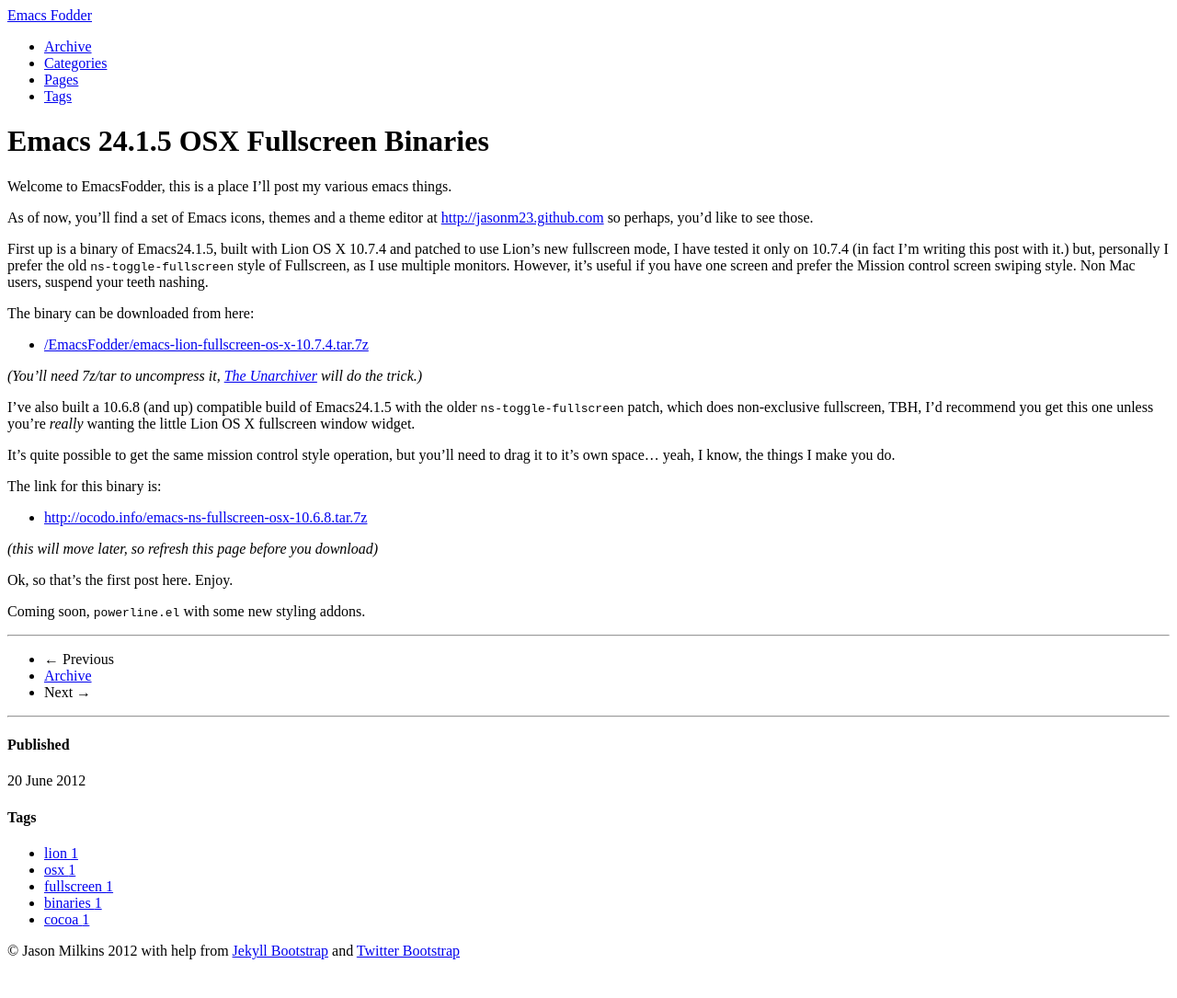
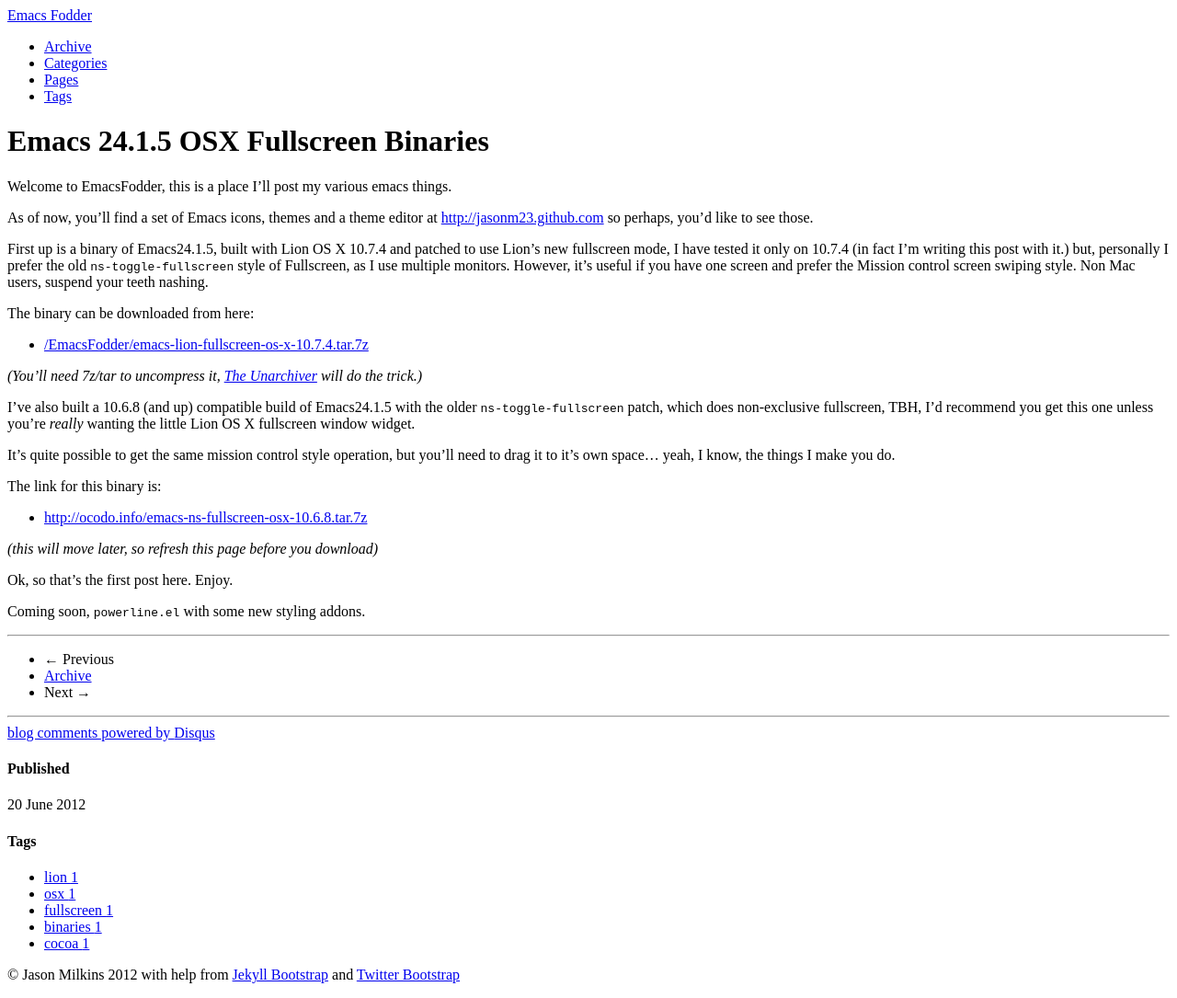
Before and after one commit to jasonm23/OldEmacsFodder, a Jekyll site: the page built from _posts/2012-06-20-emacs-binaries.md, in a window 1280 px wide. Shown: the whole page at 92% size. Built offline with Jekyll 4.4.1, drawn with Linux system fonts in a browser that asks for light colours; comment, search, counter and statistics services are not loaded; before the commit the page ends 1059 px from its top, so only the background shows below that; part of the change alters nothing that is shown.

Commit message:
permalink-fix

```diff
--- a/_config.yml
+++ b/_config.yml
@@ -54,7 +54,7 @@ JB :
   #   - Only the following values are falsy: ["", null, false]
   #   - When setting BASE_PATH it must be a valid url.
   #     This means always setting the protocol (http|https) or prefixing with "/"
-  BASE_PATH : http://jasonm23.github.com/EmacsFodder/
+  BASE_PATH : http://jasonm23.github.com/EmacsFodder
 
   # By default, the asset_path is automatically defined relative to BASE_PATH plus the enabled theme.
   # ex: [BASE_PATH]/assets/themes/[THEME-NAME]
@@ -69,20 +69,20 @@ JB :
   # These paths are to the main pages Jekyll-Bootstrap ships with.
   # Some JB helpers refer to these paths; change theme here if needed.
   #
-  archive_path: /EmacsFodder/archive.html
-  categories_path : /EmacsFodder/categories.html
-  tags_path : /EmacsFodder/tags.html
+  archive_path: /archive.html
+  categories_path : /categories.html
+  tags_path : /tags.html
 
   # Settings for comments helper
   # Set 'provider' to the comment provider you want to use.
   # Set 'provider' to false to turn commenting off globally.
   #
   comments :
-    provider : false
+    provider : disqus
     disqus :
-      short_name :
+      short_name : efodderjm23
     livefyre :
-      site_id : 123
+      site_id : efodderjm23
     intensedebate :
       account : 123abc
     facebook :
```
